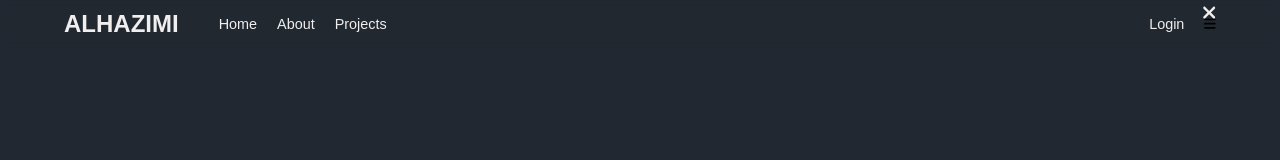
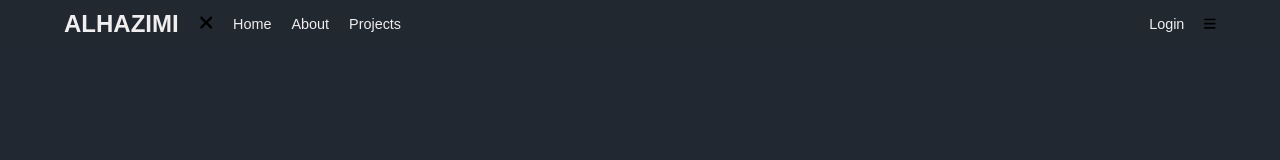
Before and after one commit to rakkaalhazimi/Vue-Blogspot, a Vue app: page / in a window 1280 px wide. Shown: the top 160 px of the page. Built offline with nearby package versions, Linux system fonts and the light colour scheme.

Commit message:
change: close btn default style

```diff
--- a/src/App.vue
+++ b/src/App.vue
@@ -178,11 +178,7 @@ header p {
 }
 
 .close-btn {
-  position: absolute;
-  top: 5%;
-  right: 5%;
   background: transparent;
-  color: var(--text-dark);
   font-size: 1.2em;
 }
 
```
